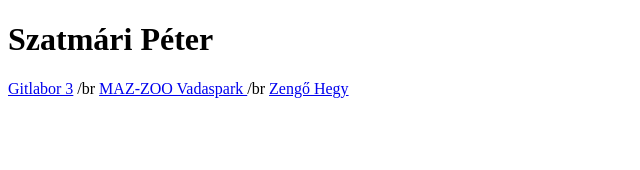
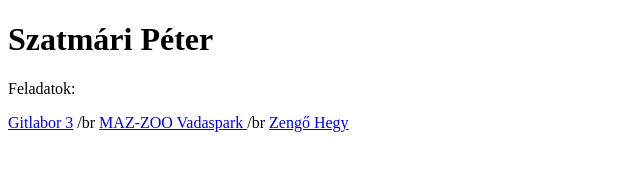
Before and after one commit to EszPeter/EszPeter.github.io, a plain HTML site: page index.html in a window 1280 px wide. Shown: the whole page, without its empty margins (0-640 px from the left). Drawn offline with Linux system fonts and the light colour scheme.

Commit message:
Update index.html

```diff
--- a/index.html
+++ b/index.html
@@ -7,6 +7,7 @@
 </head>
 <body>
     <h1>Szatmári Péter</h1>
+    <p>Feladatok: </p>
     <a href="/gitlabor3/index.html">Gitlabor 3</a> /br
     <a href="/munkafájlok-24/index.html">MAZ-ZOO Vadaspark </a> /br
     <a href="/zengő/Zengő.html">Zengő Hegy </a>
```
